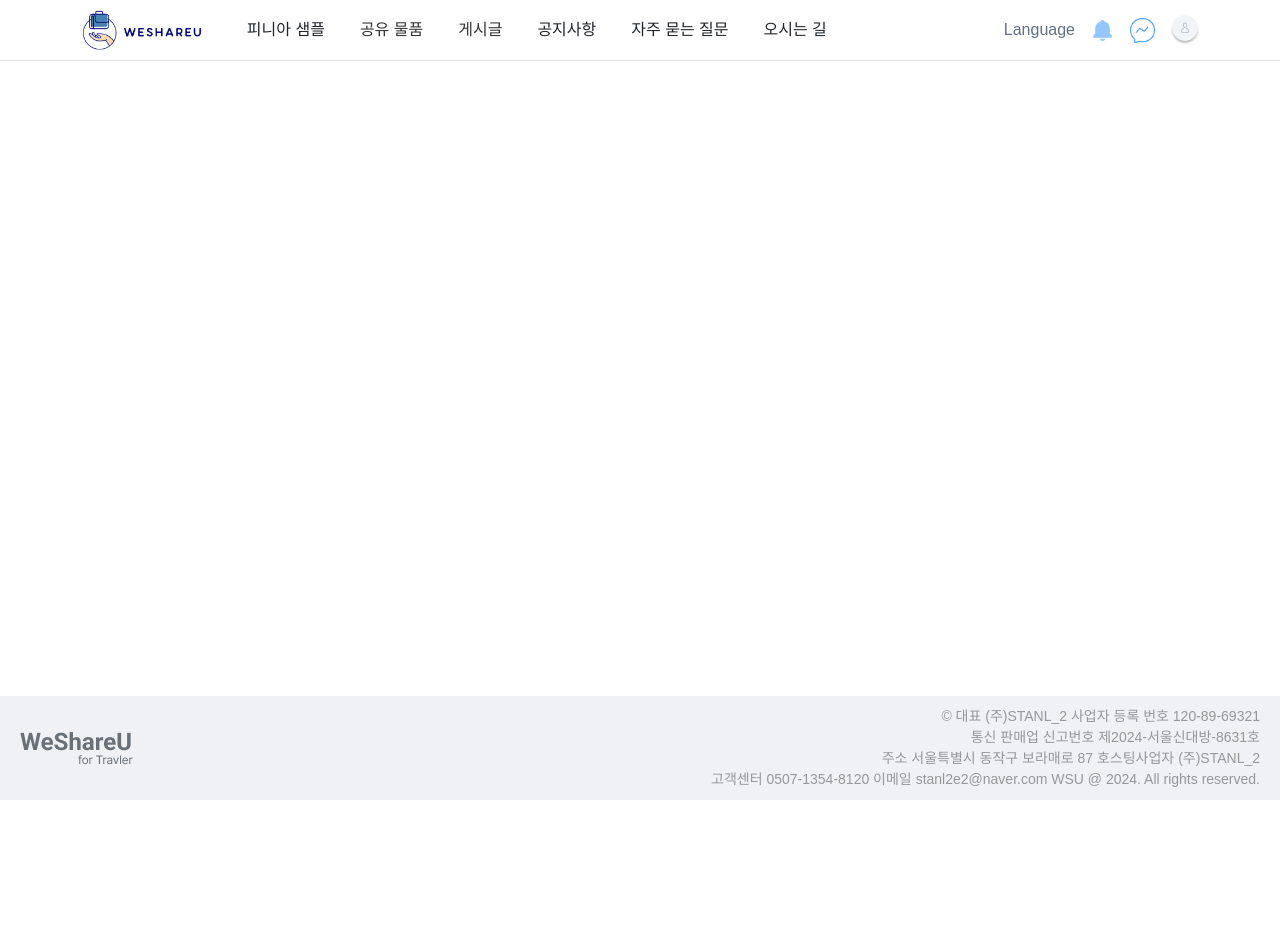
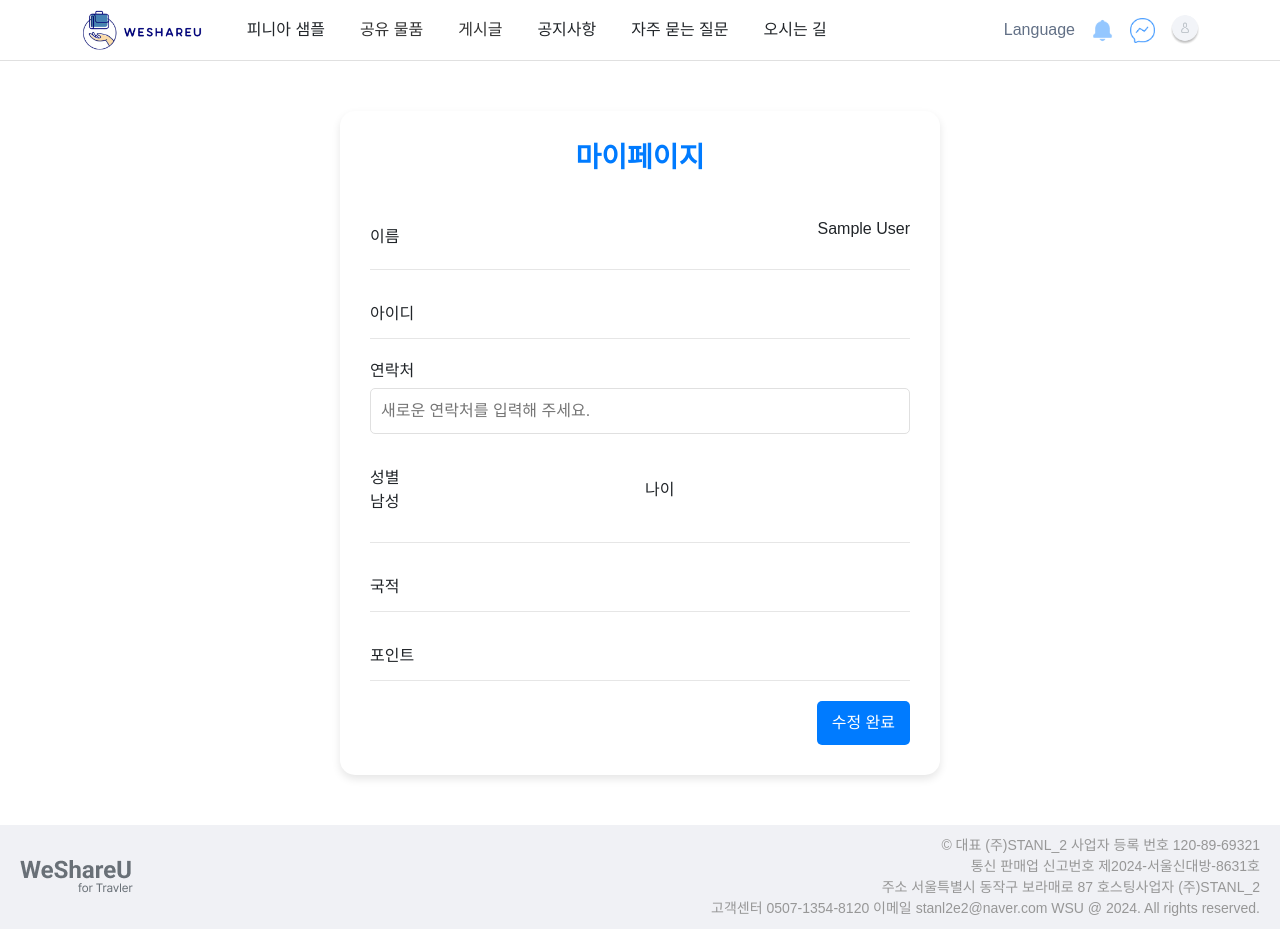
Before and after one commit to beyond-sw-camp/be09-4th-STANL2-WeShareYou, a Vue app: page /modifyMypage in a window 1280 px wide. Before the commit the page ends 800 px from the top, so only its background shows below. Built offline with nearby package versions, Linux system fonts and the light colour scheme; no server answers; sample sign-in values are in the browser's storage; a web font is replaced by a local one.

Commit message:
feat: 마이페이지 수정(#14)

```diff
--- a/src/stores/member/modifyMypage.js
+++ b/src/stores/member/modifyMypage.js
@@ -0,0 +1,50 @@
+import { defineStore } from 'pinia';
+import axios from 'axios';
+
+export const useMypageStore = defineStore('mypage', {
+    state: () => ({
+        jwtToken: localStorage.getItem('jwtToken'), // JWT 토큰 로드
+        userInfo: JSON.parse(localStorage.getItem('userInfo')) || {}, // 유저 정보 로드
+}),
+
+actions: {
+    async fetchUserInfo() {
+        try {
+            const response = await axios.get('http://localhost:8080/api/v1/member/mypage', {
+            headers: {
+            Authorization: `Bearer ${this.jwtToken}`,
+        },
+            });
+            this.userInfo = response.data.result;
+            localStorage.setItem('userInfo', JSON.stringify(this.userInfo)); // 유저 정보 저장
+        } catch (error) {
+            console.error('유저 정보 불러오기 실패:', error);
+            throw error;
+        }
+    },
+
+    async updatePhone(newPhone) {
+        try {
+            const response = await axios.put(
+            'http://localhost:8080/api/v1/member/mypage',
+            { phone: newPhone },
+            {
+            headers: {
+                Authorization: `Bearer ${this.jwtToken}`,
+                },
+            }
+        );
+
+        if (response.data.success) {
+            this.userInfo.phone = newPhone;
+            localStorage.setItem('userInfo', JSON.stringify(this.userInfo)); // 수정된 정보 저장
+        } else {
+            throw new Error('전화번호 수정 실패');
+        }
+        } catch (error) {
+            console.error('전화번호 수정 실패:', error);
+            throw error;
+        }
+    },
+},
+});
--- a/src/views/body/member/ModifyMypage.vue
+++ b/src/views/body/member/ModifyMypage.vue
@@ -1,13 +1,168 @@
 <template>
-    <div>
+    <div class="mypage-container">
+        <h1 class="page-title">마이페이지</h1>
+        <div class="profile-box" v-if="userInfo">
+            <div class="profile-item">
+                <label>이름</label>
+                <p>{{ userInfo.name }}</p>
+            </div>
 
+            <div class="profile-item">
+                <label>아이디</label>
+                <p>{{ userInfo.loginId }}</p>
+            </div>
+
+            <div class="form-group">
+                <label for="phone">연락처</label>
+                <input
+                    v-model="phone"
+                    id="phone"
+                    type="text"
+                    placeholder="새로운 연락처를 입력해 주세요."
+                />
+            </div>
+
+            <div class="profile-item row-group">
+                <div class="gender-container">
+                    <label>성별</label>
+                    <p>{{ userInfo.sex === 'FEMALE' ? '여성' : '남성' }}</p>
+                </div>
+                <div class="age-container">
+                    <label>나이</label>
+                    <p>{{ userInfo.age }}</p>
+                </div>
+            </div>
+
+            <div class="profile-item">
+                <label>국적</label>
+                <p>{{ userInfo.nationality }}</p>
+            </div>
+
+            <div class="profile-item">
+                <label>포인트</label>
+                <p>{{ userInfo.point }}</p>
+            </div>
+
+            <div class="modify-button">
+                <button class="submit-button" @click="submitForm">수정 완료</button>
+            </div>
+        </div>
     </div>
 </template>
 
 <script setup>
+import { ref, computed, onMounted } from 'vue';
+import { useRouter } from 'vue-router';
+import { useMypageStore } from '@/stores/member/modifyMypage';
 
+    const router = useRouter();
+    const mypageStore = useMypageStore();
+    const phone = ref(''); // 초기값 빈 문자열로 설정
+    const userInfo = computed(() => mypageStore.userInfo); // store의 userInfo 반영
+
+onMounted(async () => {
+    try {
+        if (!mypageStore.jwtToken) {
+            router.push('/login'); // JWT 없으면 로그인 페이지로 리다이렉트
+        } else {
+            await mypageStore.fetchUserInfo(); // 유저 정보 로드
+            phone.value = userInfo.value.phone; // 초기 전화번호 설정
+        }
+    } catch (error) {
+        console.error('페이지 로드 중 오류 발생:', error);
+    }
+});
+
+async function submitForm() {
+    try {
+        await mypageStore.updatePhone(phone.value); // API 호출하여 전화번호 수정
+        alert('연락처가 성공적으로 수정되었습니다.');
+        router.push('/mypage'); // 수정 후 마이페이지로 이동
+    } catch (error) {
+        console.error('전화번호 수정 실패:', error);
+        alert('수정 중 문제가 발생했습니다.');
+    }
+}
 </script>
 
 <style scoped>
+.mypage-container {
+    max-width: 600px;
+    margin: 50px auto;
+    padding: 30px;
+    background-color: #fff;
+    border-radius: 15px;
+    box-shadow: 0 4px 8px rgba(0, 0, 0, 0.1);
+}
 
+.page-title {
+    text-align: center;
+    margin-bottom: 30px;
+    font-size: 28px;
+    font-weight: bold;
+    color: #007bff;
+}
+
+.profile-box {
+    display: flex;
+    flex-direction: column;
+    gap: 20px;
+}
+
+.profile-item {
+    display: flex;
+    justify-content: space-between;
+    align-items: center;
+    border-bottom: 1px solid #e6e6e6;
+    padding: 12px 0;
+}
+
+.form-group {
+    display: flex;
+    flex-direction: column;
+    gap: 5px;
+}
+
+.form-group input {
+    padding: 10px;
+    border: 1px solid #e0e0e0;
+    border-radius: 5px;
+    transition: border-color 0.3s;
+}
+
+.form-group input:focus {
+    border-color: #007bff;
+    outline: none;
+}
+
+.row-group {
+    display: flex;
+    justify-content: space-between;
+    gap: 10px;
+    width: 100%;
+}
+
+.gender-container,
+.age-container {
+    flex: 1;
+}
+
+.modify-button {
+    display: flex;
+    justify-content: flex-end;
+}
+
+.submit-button {
+    padding: 10px 15px;
+    background-color: #007bff;
+    color: white;
+    border: none;
+    border-radius: 5px;
+    cursor: pointer;
+    transition: background-color 0.3s;
+}
+
+.submit-button:hover {
+    background-color: #0056b3;
+}
 </style>
```
